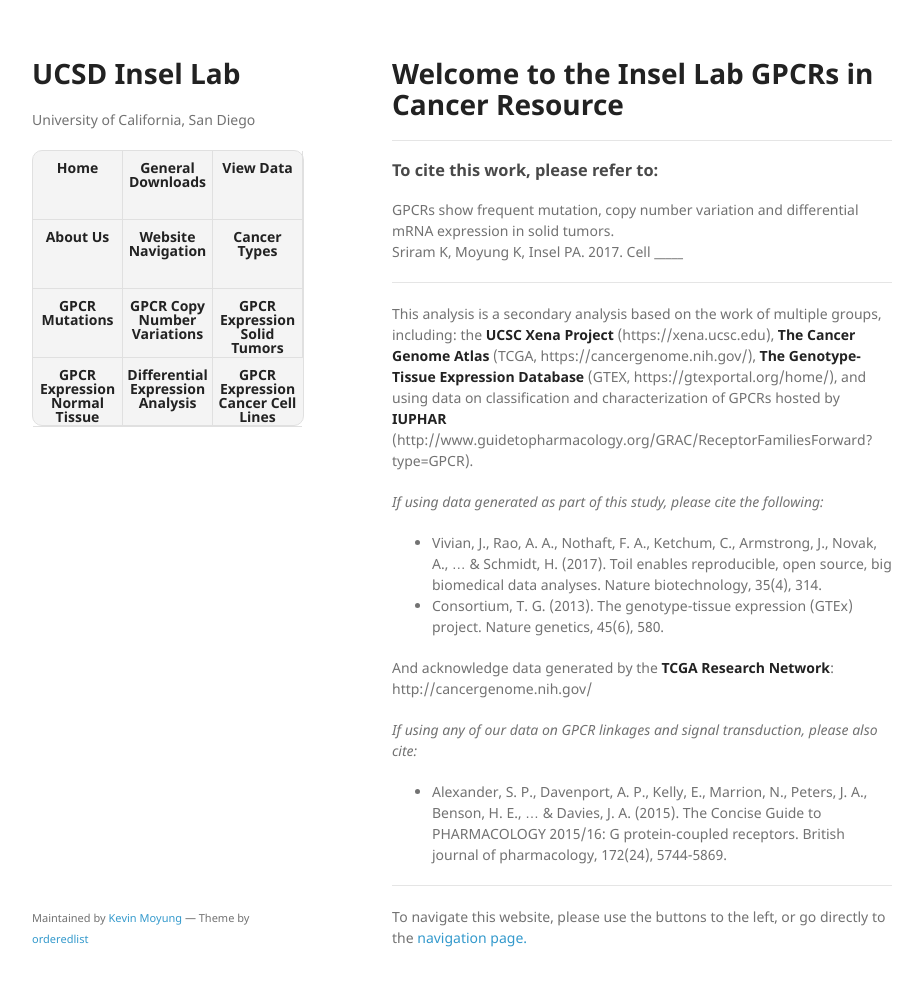
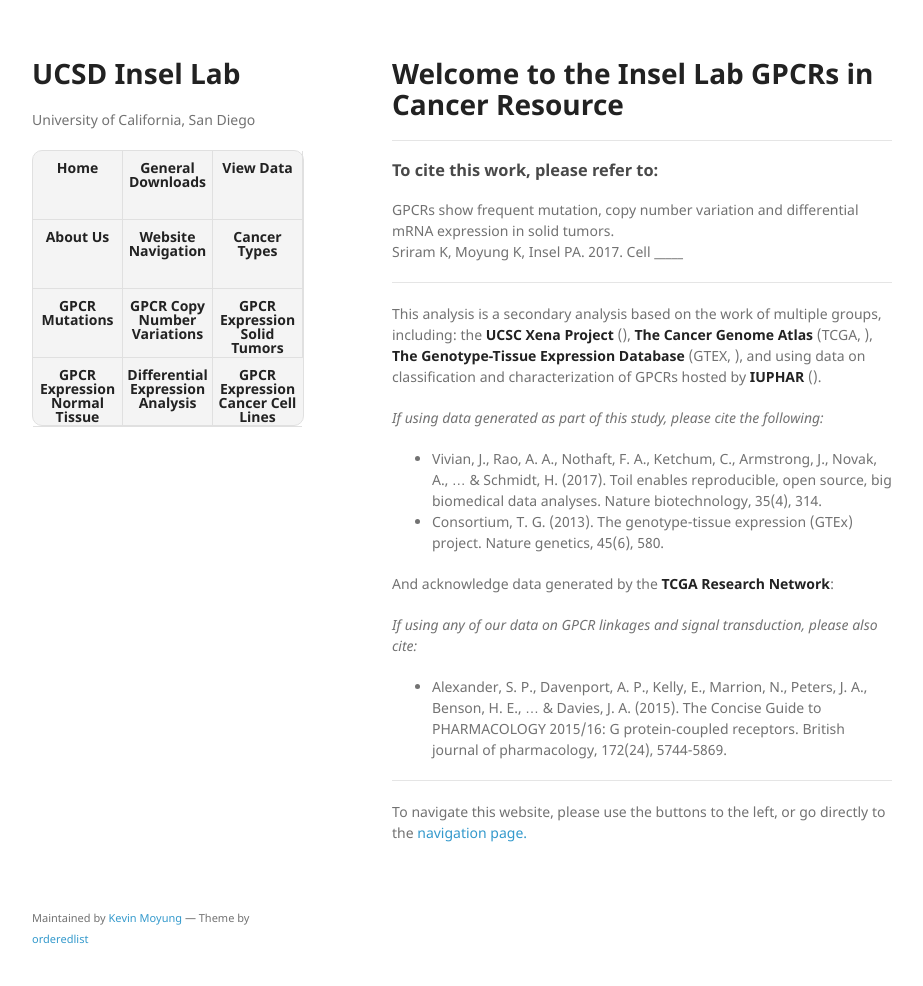
Before and after one commit to insellab/insellab.github.io, a Jekyll site: the page built from index.md, in a window 1280 px wide and 1018 px high. Shown: the top 986 px of the window, without its empty margins (178-1101 px from the left). Built offline with Jekyll 4.4.1, drawn with Linux system fonts in a browser that asks for light colours; our own code applies the rules of GitHub Pages for plain Markdown files.

Commit message:
Update index.md

```diff
--- a/index.md
+++ b/index.md
@@ -13,14 +13,14 @@ Sriram K, Moyung K, Insel PA. 2017. Cell _____
 
 * * *
 
-This analysis is a secondary analysis based on the work of multiple groups, including: the **UCSC Xena Project** (https://xena.ucsc.edu), **The Cancer Genome Atlas** (TCGA, https://cancergenome.nih.gov/), **The Genotype-Tissue Expression Database** (GTEX, https://gtexportal.org/home/), and using data on classification and characterization of GPCRs hosted by **IUPHAR** (http://www.guidetopharmacology.org/GRAC/ReceptorFamiliesForward?type=GPCR).
+This analysis is a secondary analysis based on the work of multiple groups, including: the **UCSC Xena Project** ([](https://xena.ucsc.edu)), **The Cancer Genome Atlas** (TCGA, [](https://cancergenome.nih.gov/)), **The Genotype-Tissue Expression Database** (GTEX, [](https://gtexportal.org/home/)), and using data on classification and characterization of GPCRs hosted by **IUPHAR** ([](http://www.guidetopharmacology.org/GRAC/ReceptorFamiliesForward?type=GPCR)).
 
 *If using data generated as part of this study, please cite the following:*
 
 * Vivian, J., Rao, A. A., Nothaft, F. A., Ketchum, C., Armstrong, J., Novak, A., ... & Schmidt, H. (2017). Toil enables reproducible, open   source, big biomedical data analyses. Nature biotechnology, 35(4), 314.
 * Consortium, T. G. (2013). The genotype-tissue expression (GTEx) project. Nature genetics, 45(6), 580.
 
-And acknowledge data generated by the **TCGA Research Network**: http://cancergenome.nih.gov/
+And acknowledge data generated by the **TCGA Research Network**: [](http://cancergenome.nih.gov/)
 
 *If using any of our data on GPCR linkages and signal transduction, please also cite:*
 
```
